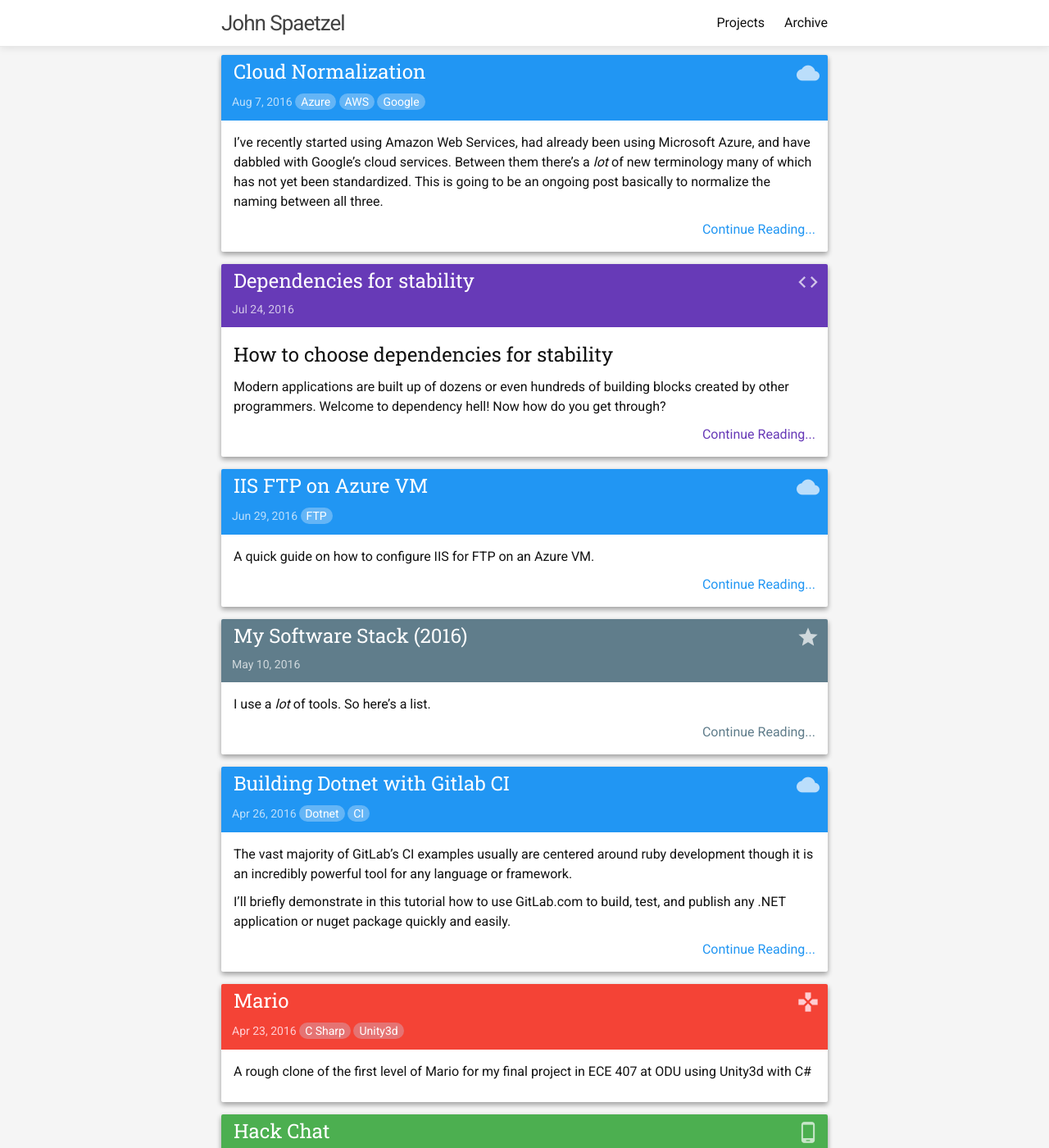
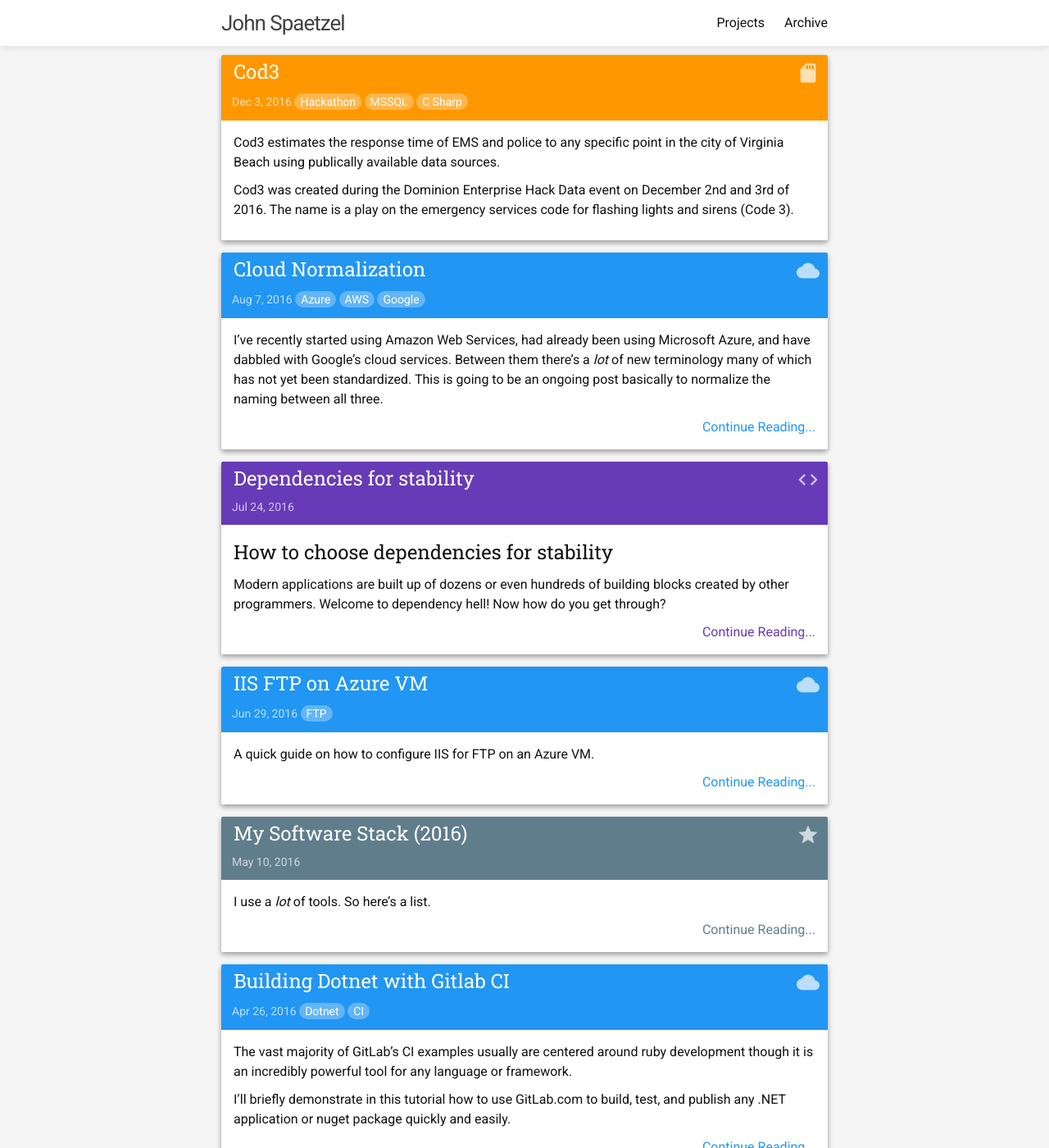
Before and after one commit to jspaetzel/meh.dev, a Jekyll site: the page built from index.html, in a window 1280 px wide and 1400 px high. Shown: the whole window at 82% size. Built offline with Jekyll 4.4.1, drawn with Linux system fonts in a browser that asks for light colours; some of the changed text lies outside the part shown.

```diff
--- a/_data/authors.yml
+++ b/_data/authors.yml
@@ -9,3 +9,8 @@ ryan:
 tucker:
   name: Tucker Wash
   web: http://washt.xyz
+jennie:
+  name: Jennie Zell
+  web: http://zellsbells.com
+jeremy:
+    name: Jeremy Fleshman
--- /dev/null
+++ b/_posts/blog/2016-12-03-Cod3.markdown
@@ -0,0 +1,26 @@
+---
+layout: post
+project: true
+title:  "Cod3"
+start_date: 2016-12-02
+categories:
+- data
+tags:
+- Hackathon
+- MSSQL
+- C Sharp
+links:
+- Cod3 Web Repository: https://github.com/rcamp021/Cod3
+- Cod3 API Repository: https://github.com/rcamp021/Cod3API
+- Mobile Application: https://github.com/BenjaminEarley/cod3AndroidApp
+authors:
+- me
+- ryan
+- jennie
+- ben
+- jeremy
+---
+
+Cod3 estimates the response time of EMS and police to any specific point in the city of Virginia Beach using publically available data sources.
+
+Cod3 was created during the Dominion Enterprise Hack Data event on December 2nd and 3rd of 2016. The name is a play on the emergency services code for flashing lights and sirens (Code 3).
```
